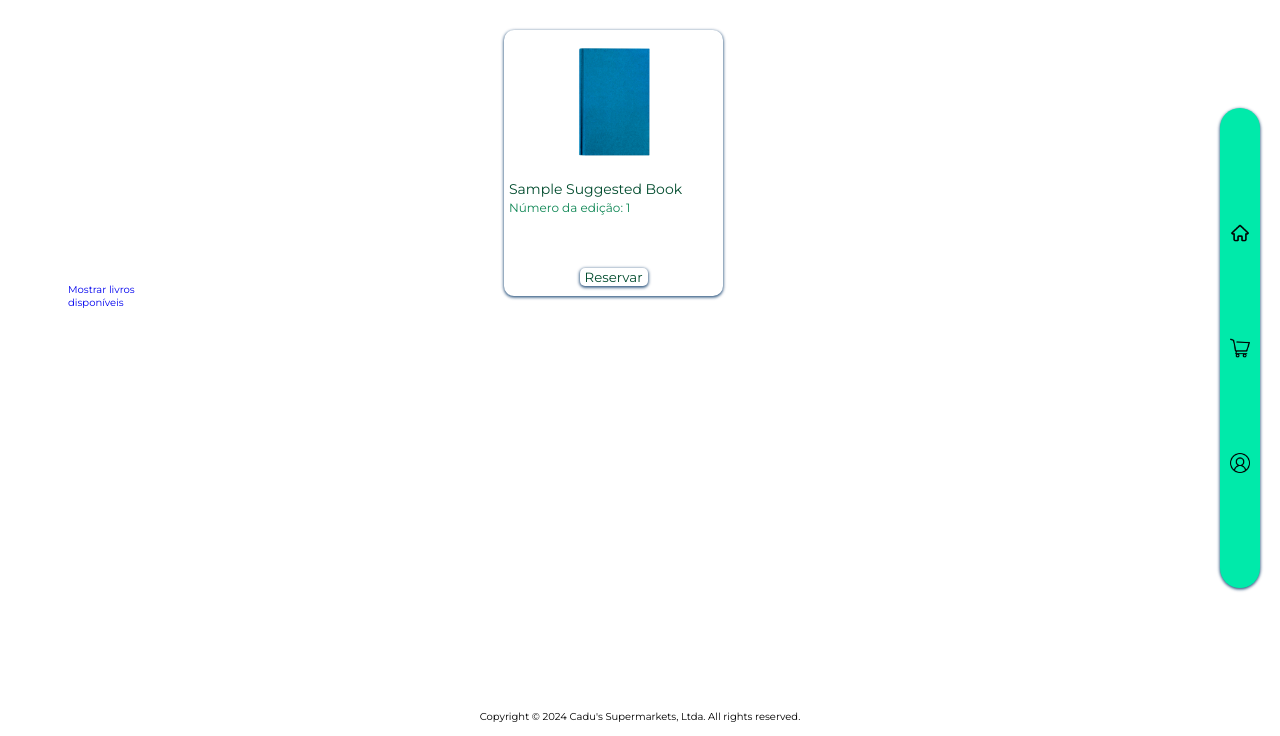
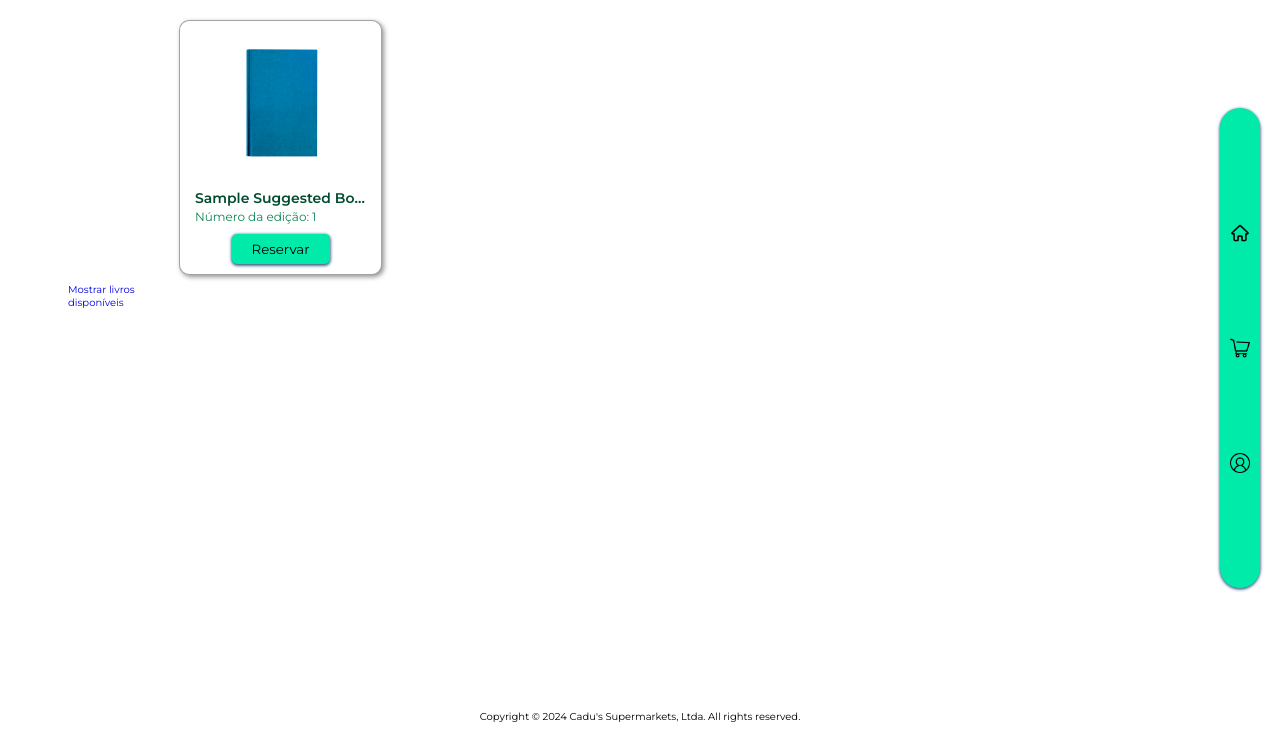
Before and after one commit to GDDev/chickenjoes-library-web, a Django app: page /?show_suggested=true in a window 1280 px wide. Shown: the part 64-800 px from the top of the page. Run offline with Django 5.2, Linux system fonts and the light colour scheme; tables that the repository leaves empty hold one stand-in row (values such as "Sample post"); a database or web service that is not in the repository returns one stand-in record (values such as "Sample title").

Commit message:
styling suggest books and adding flex grid

```diff
--- a/templates/static/assets/css/style.css
+++ b/templates/static/assets/css/style.css
@@ -206,29 +206,45 @@ button, input{
 
 .book-list-container{
     height:100%;
-    width: inherit;
-    display: flex;
-    flex-wrap: wrap;
+    width: 100%;
+    display: grid;
+    grid-template-columns: repeat(auto-fill, minmax(180px, 1fr));
     gap: 2rem;
-    justify-content: space-evenly;
-    padding: 1rem 0;
-    overflow-y: auto;
-    margin: 1rem 0;
 }
 
 .book-container{
     background-color: #fff;
-    box-shadow: rgba(0, 50, 100, .8) 0 .1rem .3rem .05em;
-    width: 25%;
-    height: 50%;
-    border-radius: 1rem;
+    width: 100%;
+    height: max-content;
+    border-radius: 10px;
     display: flex;
     flex-direction: column;
+    transition: all .4s ease-in-out;
+    border: 1px solid rgba(0, 0, 0, 0.361);
+    box-shadow: 2px 2px 5px rgba(0, 0, 0, 0.429);
+    padding: 1rem;
+    background-color: white;
+
+    animation-name: bookContainerAnimation;
+    animation-duration: .7s;
+    animation-timing-function: ease-in-out;
+}
+
+@keyframes bookContainerAnimation {
+    0% {
+        opacity: 0;
+        margin-top: 10rem;
+    }
+    100% {
+        opacity: 1;
+        margin-top: 0;
+    }
 }
 
 .book-container:hover{
-    transform: scale(1.025);
-    transition: all .1s ease-in-out;
+    transform: scale(1.010);
+    border: 1px solid rgba(0, 0, 0, 0.494);
+    box-shadow: 0px 0px 30px #1755A6;
 }
 
 .book-container a{
@@ -243,12 +259,13 @@ button, input{
 
 .book-image{
     height: 15rem;
-    max-width: auto;
+    max-width: max-content;
+    margin-bottom: 8px;
 }
 
 .book-title{
     font-size: 1.4rem;
-    font-weight: var(--standard-font);
+    font-weight: 600;
     color: var(--dark-text);
     width: 100%;
     text-transform: capitalize;
@@ -270,20 +287,20 @@ button, input{
 }
 
 .book-button{
-    background: none;
+    background-color: var(--secundary-color);
     cursor: pointer;
-    color: var(--dark-text);
+    font-weight: 400;
+    color: black;
     border: none;
     box-shadow: rgba(0, 50, 100, .8) 0 .1rem .3rem .05em;
     border-radius: .5rem;
-    padding: .1rem .5rem;
-    margin-top: auto;
-    margin-bottom: 1rem;
+    padding: 0.7rem 2rem;
+    transition: all .4s ease-in-out;
 }
 
 .book-button:hover, .filter-button:hover, .submit-button:hover{
-    background-color: var(--secundary-color);
-    color: var(--main-color);
+    background-color: #00CD97;
+    color: white;
 }
 
 .right-content-container{
```
